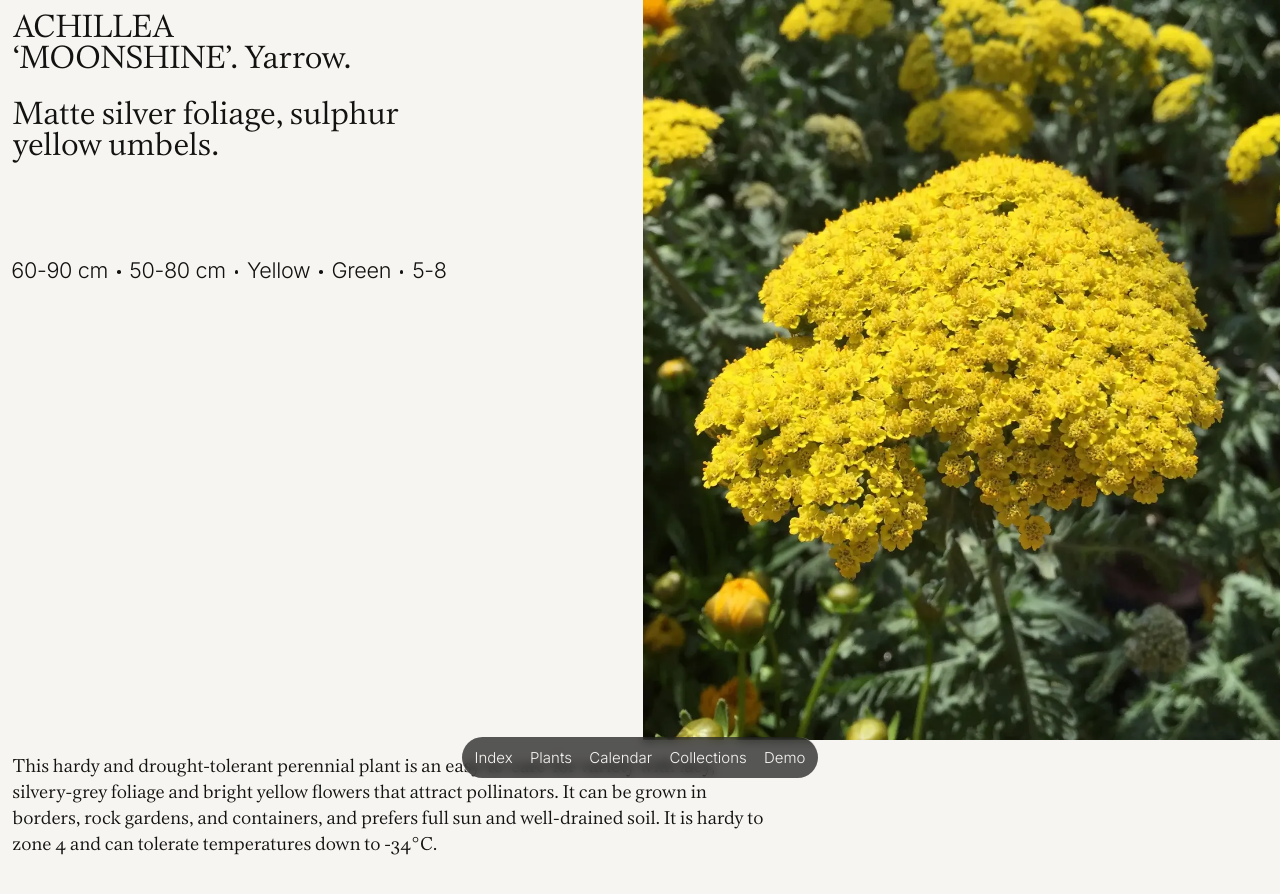
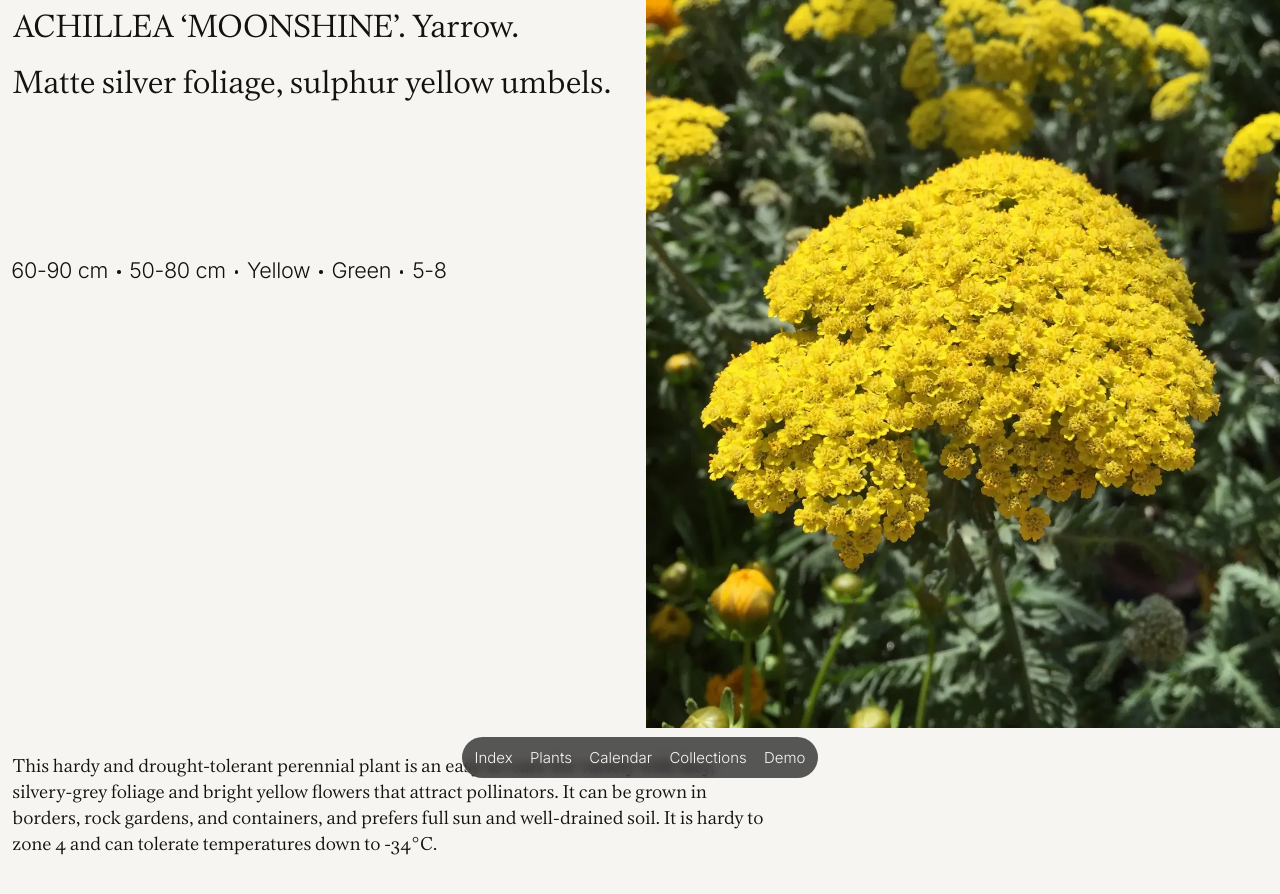
Before and after one commit to bobbyvanrijn/hardyards, a Next.js app: page /plants/achillea-moonshine in a window 1280 px wide. Shown: the top 894 px of the page. Built offline with nearby package versions, Linux system fonts and the light colour scheme.

Commit message:
Feature: Toolbar improvements, added grasses

```diff
--- a/content/plants.js
+++ b/content/plants.js
@@ -608,7 +608,6 @@ const plants = [
 
 const grasses = [
     // *Grasses:*
-    // • Nasella tenuissima (cat: SELFSEEDERS)
     // • Deschampsia cespitosa
     // • Pennisetum (choose cultivar)
     // • Sporobolus heterolepis
@@ -640,12 +639,42 @@ const grasses = [
         collections: [],
         body: [],
         'main-image': '',
-        blurhash: 'LGFh,f${0TxC~MofNK-l0BjZ^vxr'
+        blurhash: 'LCA^m?NEM|j^?dahITV[noRjobWA'
     },
+    {
+        slug: 'deschampsia-cespitosa',
+        genus: 'Deschampsia',
+        species: 'cespistosa',
+        cultivar: '\‘Goldtau\’',
+        common: 'Tufted hairgrass',
+        description: 'Emergent tufts. Relatively inconspicuous foliage.',
+        meta: [
+            {
+                label: 'Spread',
+                value: '40 cm'
+            },
+            {
+                label: 'Height',
+                value: '150 cm'
+            },
+            {
+                label: 'Foliage',
+                value: 'Gold'
+            },
+            {
+                label: 'Seasons',
+                value: '5-8'
+            }
+        ],
+        collections: [],
+        body: [],
+        'main-image': '',
+        blurhash: 'LCCjI0-;XAoz~D-;ohxb07x]-:xu'
+    }
 ]
 
 function getPlants(limit = 50, filter, sortBy = 'slug') {
-    let items = plants;
+    let items = [ ...plants, ...grasses ];
 
     items.sort((a, b) => {
         if (a[sortBy] < b[sortBy]) {
--- a/layouts/grid.module.scss
+++ b/layouts/grid.module.scss
@@ -29,7 +29,7 @@ GRID X+Y
     grid-template-columns: 2fr 2fr 1fr 1fr 2fr 2fr;
 
     grid-auto-rows: minmax(calc(var(--grid-unit) * 2), auto);
-    gap: var(--grid-unit);
+    gap: var(--grid-unit) var(--type-xxxs);
 
     line-height: var(--grid-unit);
     padding: var(--type-xxxs);
--- a/pages/plants/[pid].tsx
+++ b/pages/plants/[pid].tsx
@@ -7,7 +7,7 @@ import GridLayout from 'layouts/grid';
 import Content from 'components/Content';
 
 import { formatPlantName } from 'helpers/formatPlantName';
-import { plants } from 'content/plants';
+import { getPlants } from 'content/plants';
 
 const fetcher = async (url: string) => {
     const res = await fetch(url)
@@ -23,6 +23,8 @@ const fetcher = async (url: string) => {
 type Data = {};
 
 export async function getStaticPaths() {
+    const plants = getPlants();
+
     return {
         paths: plants.map((plant => {
             return {
@@ -34,6 +36,8 @@ export async function getStaticPaths() {
 }
 
 async function getPlantFromApi(slug: any) {
+    const plants = getPlants();
+
     const plant = plants.find((plant: any) => plant.slug === slug) || null;
     return plant;
 }
@@ -61,7 +65,7 @@ export function Plant(props: any) {
                 'grid-x-sm': '1/3',
                 'grid-y': '1/3',
                 'grid-y-sm': '1/2',
-                className: 'bleed-inline bleed-block',
+                className: 'bleed-top-lg bleed-right-lg bleed-inline-sm bleed-block-sm',
                 src: `/images/${ props.pid }.webp`,
                 srcSmall: `/images/${ props.pid }-small.webp`,
                 size: '(max-width: 768px) 100vw, (max-width: 1200px) 50vw, 33vw',
@@ -74,7 +78,7 @@ export function Plant(props: any) {
             _uid: '4397c42f-f205-49cb-a875-1cac86f512cb',
             component: 'text',
             attributes: {
-                'grid-x': '1',
+                'grid-x': '1a/2a',
                 'grid-y': '1',
                 'grid-y-sm': '3/4a'
             },
--- a/styles/globals.css
+++ b/styles/globals.css
@@ -200,39 +200,95 @@ figcaption {
 }
 
 /* Utilities */
-.bleed-top,
-*[bleed='top'] {
+.bleed-top{
     margin-top: calc(0rem - var(--type-xxxs));
 }
 
-.bleed-right,
-*[bleed='right'] {
+.bleed-right {
     margin-right: calc(0rem - var(--type-xxxs));
     width: calc(100% + var(--type-xxs));
 }
 
-.bleed-bottom,
-*[bleed='bottom'] {
+.bleed-bottom {
     margin-bottom: calc(0rem - var(--type-xxxs));
 }
 
-.bleed-left,
-*[bleed='left'] {
+.bleed-left {
     margin-left: calc(0rem - var(--type-xxxs));
-    width: calc(100% + var(--type-xxs));
+    width: calc(100% + var(--type-xxxs));
 }
 
-.bleed-inline,
-*[bleed='inline'] {
+.bleed-inline {
     margin-left: calc(0rem - var(--type-xxxs));
     margin-right: calc(0rem - var(--type-xxxs));
     width: calc(100% + var(--type-xxxs) + var(--type-xxxs));
 }
 
-.bleed-block,
-*[bleed='block'] {
+.bleed-block {
     margin-top: calc(0rem - var(--type-xxxs));
     margin-bottom: calc(0rem - var(--type-xxxs));
+}
+
+@media (max-width: calc(50rem - 1px)) {
+    .bleed-top-sm {
+        margin-top: calc(0rem - var(--type-xxxs));
+    }
+
+    .bleed-right-sm {
+        margin-right: calc(0rem - var(--type-xxxs));
+        width: calc(100% + var(--type-xxs));
+    }
+
+    .bleed-bottom-sm {
+        margin-bottom: calc(0rem - var(--type-xxxs));
+    }
+
+    .bleed-left-sm {
+        margin-left: calc(0rem - var(--type-xxxs));
+        width: calc(100% + var(--type-xxxs));
+    }
+
+    .bleed-inline-sm {
+        margin-left: calc(0rem - var(--type-xxxs));
+        margin-right: calc(0rem - var(--type-xxxs));
+        width: calc(100% + var(--type-xxxs) + var(--type-xxxs));
+    }
+
+    .bleed-block-sm {
+        margin-top: calc(0rem - var(--type-xxxs));
+        margin-bottom: calc(0rem - var(--type-xxxs));
+    }
+}
+
+@media (min-width: 50rem) {
+    .bleed-top-lg {
+        margin-top: calc(0rem - var(--type-xxxs));
+    }
+
+    .bleed-right-lg {
+        margin-right: calc(0rem - var(--type-xxxs));
+        width: calc(100% + var(--type-xxxs));
+    }
+
+    .bleed-bottom-lg {
+        margin-bottom: calc(0rem - var(--type-xxxs));
+    }
+
+    .bleed-left-lg {
+        margin-left: calc(0rem - var(--type-xxxs));
+        width: calc(100% + var(--type-xxs));
+    }
+
+    .bleed-inline-lg {
+        margin-left: calc(0rem - var(--type-xxxs));
+        margin-right: calc(0rem - var(--type-xxxs));
+        width: calc(100% + var(--type-xxxs) + var(--type-xxxs));
+    }
+
+    .bleed-block-lg {
+        margin-top: calc(0rem - var(--type-xxxs));
+        margin-bottom: calc(0rem - var(--type-xxxs));
+    }
 }
 
 /*
```
Also changed, not shown: public/images/deschampsia-cespitosa.webp (added), public/images/nasella-tenuissima.webp (added).
